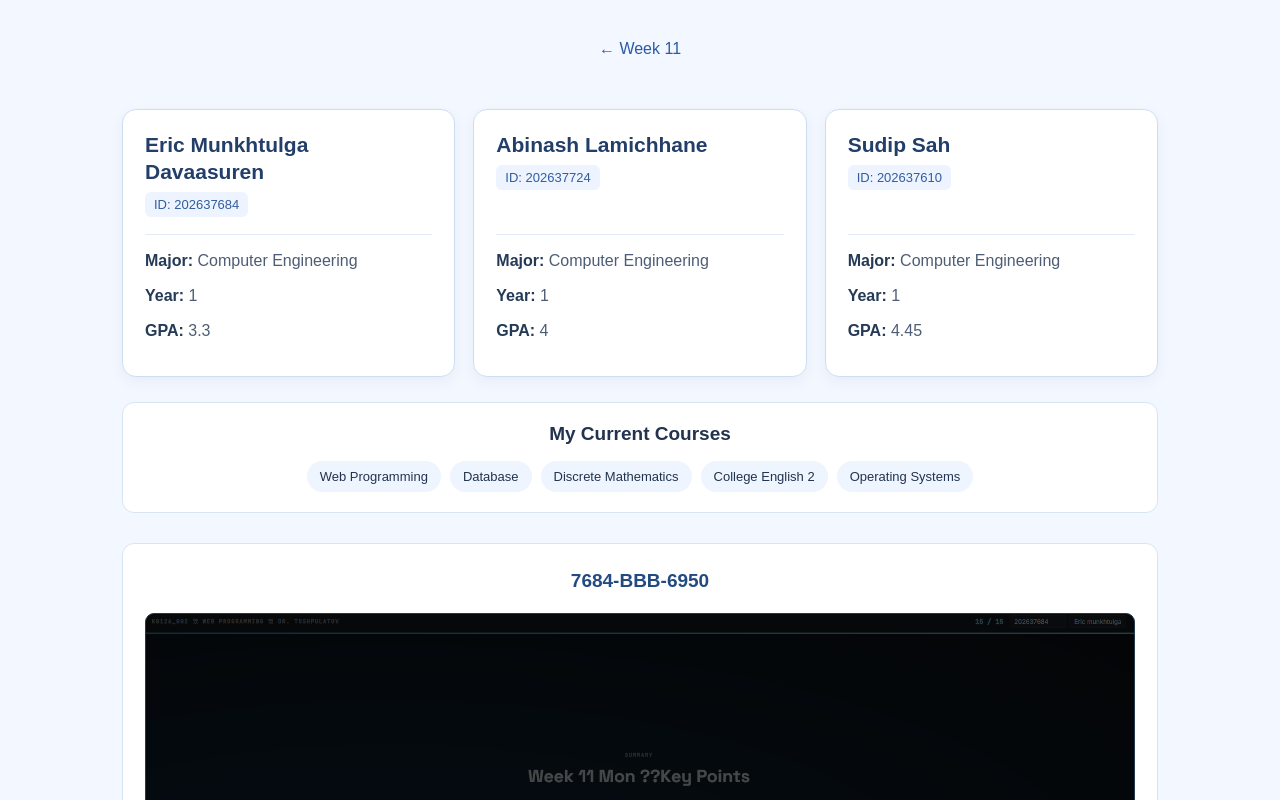
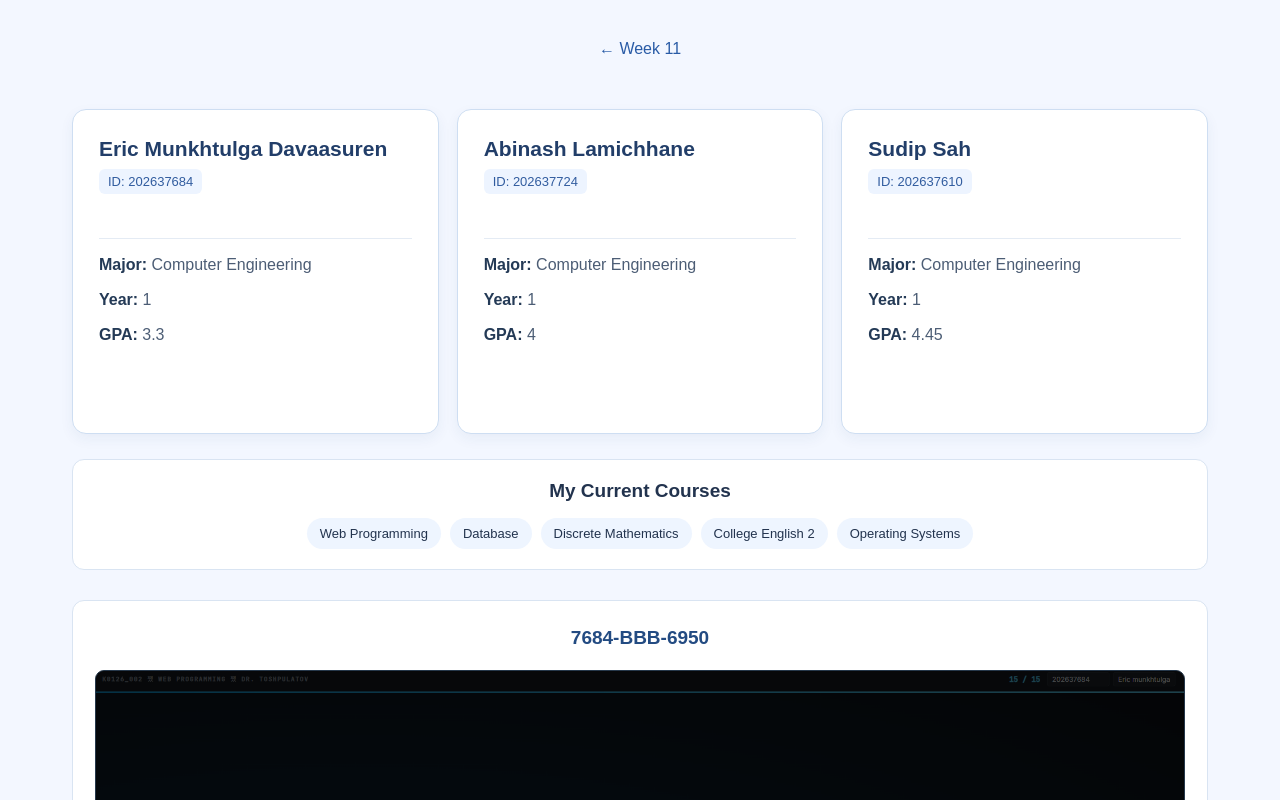
Before and after one commit to Eric2626/Web-programming-live-site, a React (Vite) app in the folder week11/task11/: page / in a window 1280 px wide. Shown: the top 800 px of the page. Built offline with nearby package versions, Linux system fonts and the light colour scheme; the HTML template or start-up script is replaced by a standard one.

Commit message:
Slightly increase StudentProfileCard width and height

```diff
--- a/week11/task11/src/index.css
+++ b/week11/task11/src/index.css
@@ -8,7 +8,7 @@
 * { box-sizing: border-box; }
 body { margin: 0; }
 .page {
-  max-width: 1080px;
+  max-width: 1180px;
   min-height: 100vh;
   margin: 0 auto;
   padding: 40px 22px 56px;
@@ -25,7 +25,8 @@ h1 { font-size: clamp(32px, 5vw, 48px); margin: 8px 0; color: #1e3d72; }
 .profiles { display: grid; grid-template-columns: repeat(3, minmax(0, 1fr)); gap: 18px; }
 .profile-card {
   background: white;
-  padding: 22px;
+  padding: 26px;
+  min-height: 325px;
   border: 1px solid #cedef2;
   border-radius: 14px;
   box-shadow: 0 5px 14px rgba(27, 66, 118, .06);
@@ -79,5 +80,6 @@ h1 { font-size: clamp(32px, 5vw, 48px); margin: 8px 0; color: #1e3d72; }
   .page { padding-top: 28px; justify-content: flex-start; }
   .profiles { grid-template-columns: 1fr; max-width: 540px; width: 100%; margin: 0 auto; }
   .card-header { min-height: 0; }
+  .profile-card { min-height: 295px; }
   .courses { max-width: 540px; width: 100%; margin-left: auto; margin-right: auto; }
 }
```
